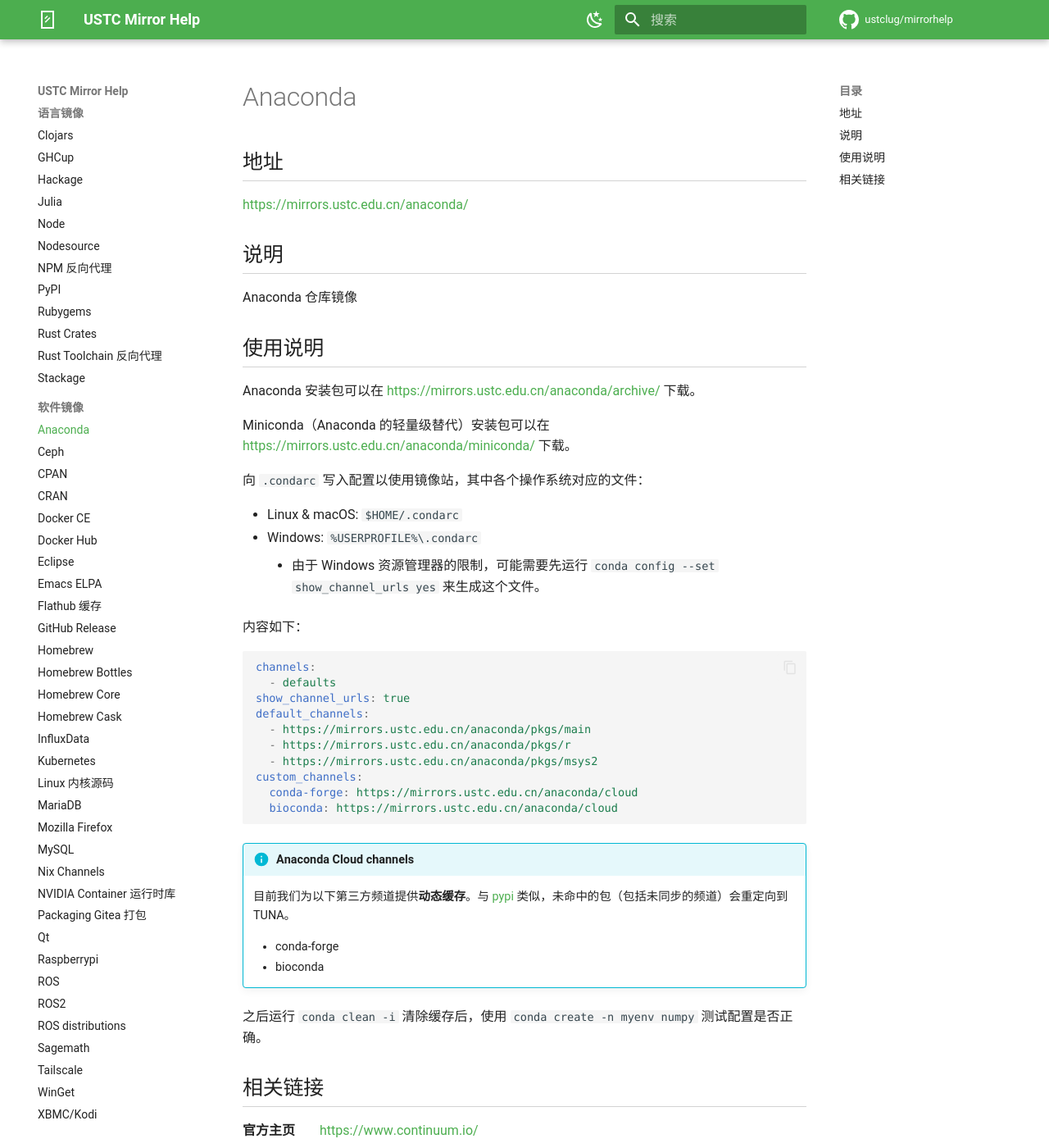
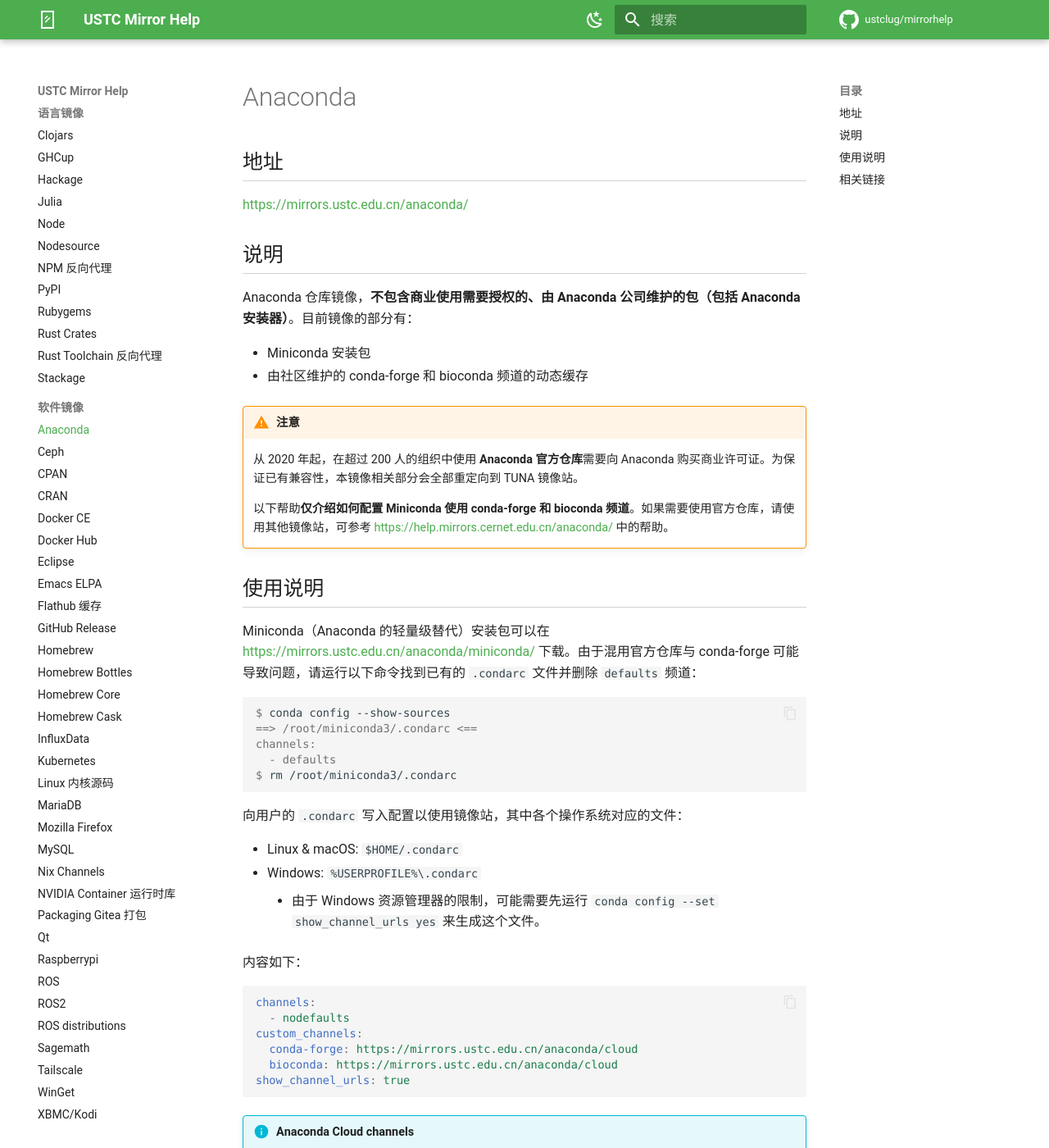
Before and after one commit to ustclug/mirrorhelp, an MkDocs documentation site: the page built from docs/anaconda.md, in a window 1280 px wide and 1400 px high. Shown: the whole window at 82% size. Built offline with MkDocs 1.6.1 and Material for MkDocs 9.7.7, drawn with Linux system fonts in a browser that asks for light colours; comment, search, counter and statistics services are not loaded; some of the changed text lies outside the part shown.

Commit message:
anaconda: Remove proprietary part

````diff
--- a/docs/anaconda.md
+++ b/docs/anaconda.md
@@ -6,15 +6,30 @@
 
 ## 说明
 
-Anaconda 仓库镜像
+Anaconda 仓库镜像，**不包含商业使用需要授权的、由 Anaconda 公司维护的包（包括 Anaconda 安装器）**。目前镜像的部分有：
+
+- Miniconda 安装包
+- 由社区维护的 conda-forge 和 bioconda 频道的动态缓存
+
+!!! warning "注意"
+
+    从 2020 年起，在超过 200 人的组织中使用 **Anaconda 官方仓库**需要向 Anaconda 购买商业许可证。为保证已有兼容性，本镜像相关部分会全部重定向到 TUNA 镜像站。
+
+    以下帮助**仅介绍如何配置 Miniconda 使用 conda-forge 和 bioconda 频道**。如果需要使用官方仓库，请使用其他镜像站，可参考 <https://help.mirrors.cernet.edu.cn/anaconda/> 中的帮助。
 
 ## 使用说明
 
-Anaconda 安装包可以在 <https://mirrors.ustc.edu.cn/anaconda/archive/> 下载。
+Miniconda（Anaconda 的轻量级替代）安装包可以在 <https://mirrors.ustc.edu.cn/anaconda/miniconda/> 下载。由于混用官方仓库与 conda-forge 可能导致问题，请运行以下命令找到已有的 `.condarc` 文件并删除 `defaults` 频道：
 
-Miniconda（Anaconda 的轻量级替代）安装包可以在 <https://mirrors.ustc.edu.cn/anaconda/miniconda/> 下载。
+```console
+$ conda config --show-sources
+==> /root/miniconda3/.condarc <==
+channels:
+  - defaults
+$ rm /root/miniconda3/.condarc
+```
 
-向 `.condarc` 写入配置以使用镜像站，其中各个操作系统对应的文件：
+向用户的 `.condarc` 写入配置以使用镜像站，其中各个操作系统对应的文件：
 
 - Linux & macOS: `$HOME/.condarc`
 - Windows: `%USERPROFILE%\.condarc`
@@ -24,15 +39,11 @@
 
 ```yaml
 channels:
-  - defaults
-show_channel_urls: true
-default_channels:
-  - https://mirrors.ustc.edu.cn/anaconda/pkgs/main
-  - https://mirrors.ustc.edu.cn/anaconda/pkgs/r
-  - https://mirrors.ustc.edu.cn/anaconda/pkgs/msys2
+  - nodefaults
 custom_channels:
   conda-forge: https://mirrors.ustc.edu.cn/anaconda/cloud
   bioconda: https://mirrors.ustc.edu.cn/anaconda/cloud
+show_channel_urls: true
 ```
 
 !!! info "Anaconda Cloud channels"
@@ -42,7 +53,7 @@
     - conda-forge
     - bioconda
 
-之后运行 `conda clean -i` 清除缓存后，使用 `conda create -n myenv numpy` 测试配置是否正确。
+之后运行 `conda clean -i` 清除缓存后，使用 `conda create -n myenv numpy -c conda-forge` 测试配置是否正确。
 
 ## 相关链接
 
````
